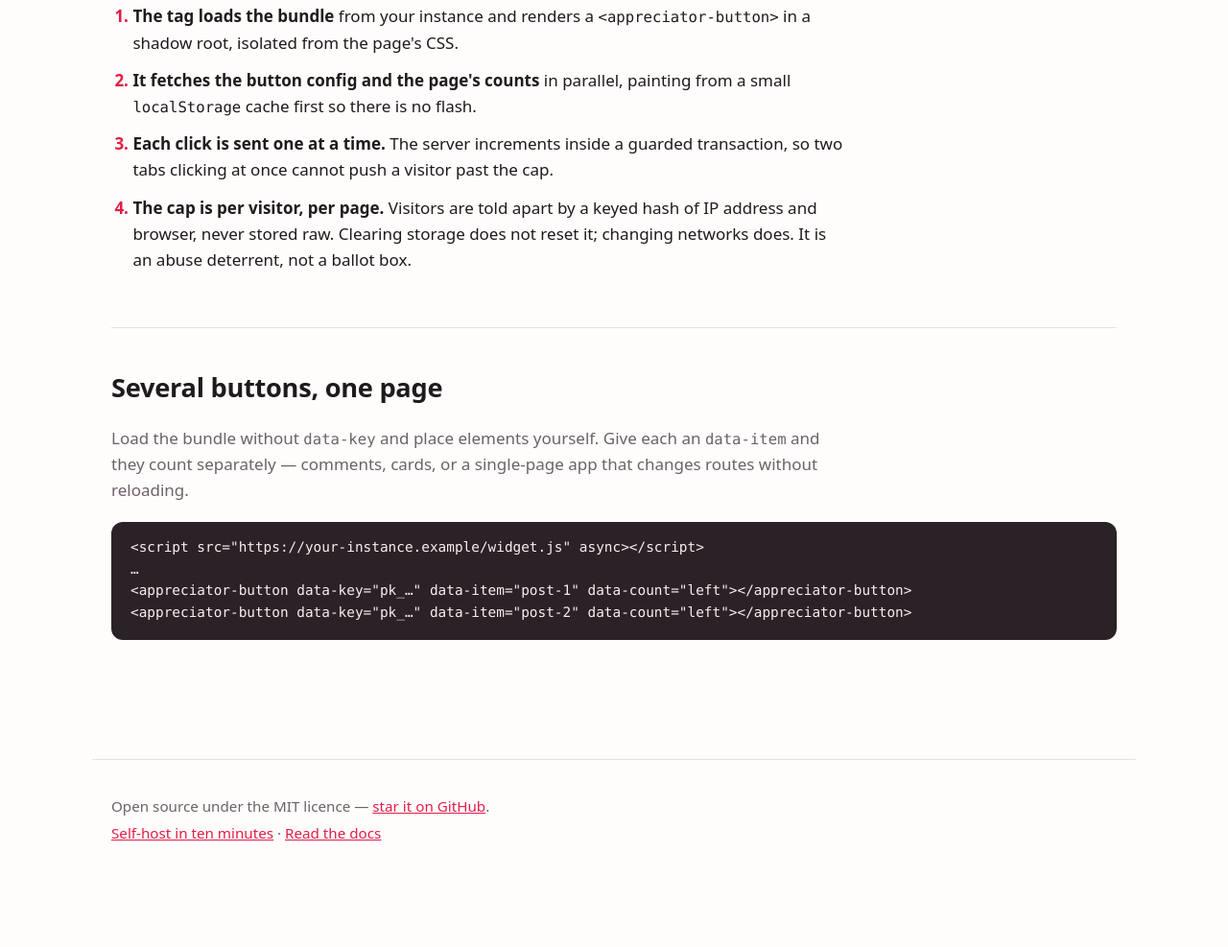
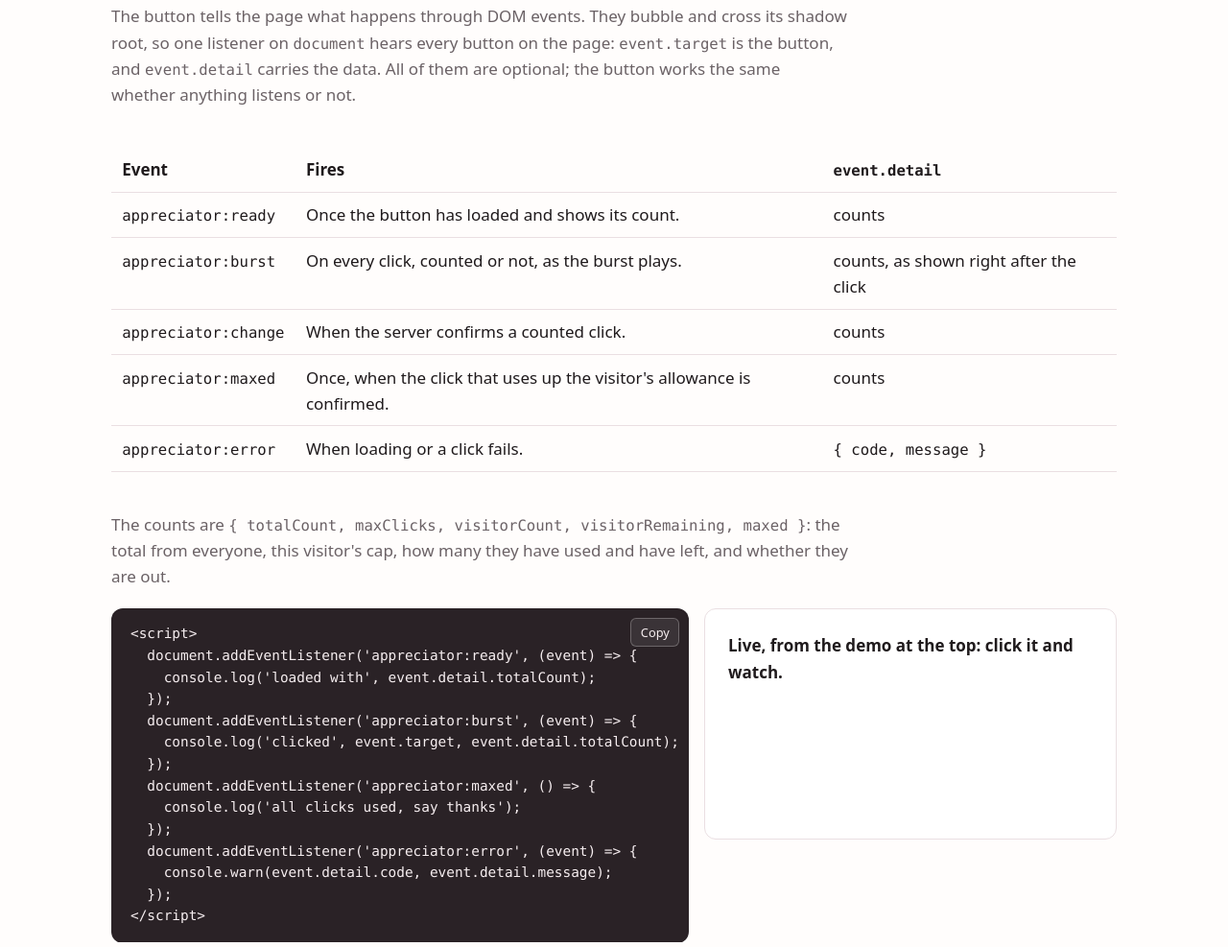
Before and after one commit to medhatdawoud/appreciator, a website: page site/index.html in a window 1280 px wide. Shown: the part 1396-2383 px from the top of the page at 96% size. Before the commit the page ends 2328 px from the top, so only its background shows below. Drawn offline with Linux system fonts and the light colour scheme; no server answers.

Commit message:
Document the button's events on the landing page
A "Listen to it" section lists the events every button sends, when each
fires and what it carries, with a snippet to copy and a live log of the
demo's events; both READMEs carry the same table.

```diff
--- a/site/index.html
+++ b/site/index.html
@@ -22,6 +22,7 @@
         <a href="#customise">Customise</a>
         <a href="#how">How it works</a>
         <a href="#multiple">Multiple buttons</a>
+        <a href="#events">Events</a>
         <a href="./leaderboard" data-leaderboard-link>Most appreciated</a>
         <a class="nav-github" data-repo-link href="https://github.com/medhatdawoud/appreciator">
           <img src="img/github.svg" alt="" width="18" height="18" />
@@ -197,6 +198,83 @@ appreciator-button {
         </p>
       </section>
 
+      <section id="events" class="section">
+        <h2>Listen to it</h2>
+        <p>
+          The button tells the page what happens through DOM events. They bubble and cross its
+          shadow root, so one listener on <code>document</code> hears every button on the page:
+          <code>event.target</code> is the button, and <code>event.detail</code> carries the data.
+          All of them are optional; the button works the same whether anything listens or not.
+        </p>
+        <div class="table-scroll">
+          <table class="table events-table">
+            <thead>
+              <tr>
+                <th>Event</th>
+                <th>Fires</th>
+                <th><code>event.detail</code></th>
+              </tr>
+            </thead>
+            <tbody>
+              <tr>
+                <td><code>appreciator:ready</code></td>
+                <td>Once the button has loaded and shows its count.</td>
+                <td>counts</td>
+              </tr>
+              <tr>
+                <td><code>appreciator:burst</code></td>
+                <td>On every click, counted or not, as the burst plays.</td>
+                <td>counts, as shown right after the click</td>
+              </tr>
+              <tr>
+                <td><code>appreciator:change</code></td>
+                <td>When the server confirms a counted click.</td>
+                <td>counts</td>
+              </tr>
+              <tr>
+                <td><code>appreciator:maxed</code></td>
+                <td>Once, when the click that uses up the visitor's allowance is confirmed.</td>
+                <td>counts</td>
+              </tr>
+              <tr>
+                <td><code>appreciator:error</code></td>
+                <td>When loading or a click fails.</td>
+                <td><code>{ code, message }</code></td>
+              </tr>
+            </tbody>
+          </table>
+        </div>
+        <p>
+          The counts are
+          <code>{ totalCount, maxClicks, visitorCount, visitorRemaining, maxed }</code>: the total
+          from everyone, this visitor's cap, how many they have used and have left, and whether they
+          are out.
+        </p>
+        <div class="events-demo">
+          <div class="code-block">
+            <pre><code data-events-snippet>&lt;script&gt;
+  document.addEventListener('appreciator:ready', (event) =&gt; {
+    console.log('loaded with', event.detail.totalCount);
+  });
+  document.addEventListener('appreciator:burst', (event) =&gt; {
+    console.log('clicked', event.target, event.detail.totalCount);
+  });
+  document.addEventListener('appreciator:maxed', () =&gt; {
+    console.log('all clicks used, say thanks');
+  });
+  document.addEventListener('appreciator:error', (event) =&gt; {
+    console.warn(event.detail.code, event.detail.message);
+  });
+&lt;/script&gt;</code></pre>
+            <button class="copy" type="button" data-copy="[data-events-snippet]">Copy</button>
+          </div>
+          <figure class="card event-log-card">
+            <figcaption>Live, from the demo at the top: click it and watch.</figcaption>
+            <ol class="event-log" data-event-log aria-live="polite"></ol>
+          </figure>
+        </div>
+      </section>
+
       <section id="how" class="section">
         <h2>How it works</h2>
         <ol class="steps">
--- a/site/landing.js
+++ b/site/landing.js
@@ -166,12 +166,47 @@
     }
   }
 
+  /**
+   * The live log in "Listen to it": the events the hero demo sends, newest
+   * first, the way a page's own listener would see them.
+   */
+  function wireEventLog() {
+    const log = document.querySelector('[data-event-log]');
+    const hero = document.querySelector('[data-demo-slot="hero"]');
+    if (!log || !hero) return;
+    const names = [
+      'appreciator:ready',
+      'appreciator:burst',
+      'appreciator:change',
+      'appreciator:maxed',
+      'appreciator:error',
+    ];
+    for (const name of names) {
+      document.addEventListener(name, (event) => {
+        if (!hero.contains(event.target)) return;
+        const detail = event.detail ?? {};
+        const entry = document.createElement('li');
+        const label = document.createElement('code');
+        label.textContent = name;
+        const data =
+          name === 'appreciator:error'
+            ? ` ${detail.code}`
+            : ` total ${detail.totalCount}, ${detail.visitorRemaining} left`;
+        entry.append(label, data);
+        log.prepend(entry);
+        while (log.children.length > 8) log.lastElementChild.remove();
+      });
+    }
+  }
+
   async function main() {
     const config = await loadConfig();
     setLinks(config);
     showSignInError();
     fillSnippet(config);
     wireCopyButtons();
+    // Before the demos, so the hero's first ready is in the log.
+    wireEventLog();
     mountDemos(config);
     wireReset(config);
   }
--- a/site/site.css
+++ b/site/site.css
@@ -440,6 +440,75 @@ pre code {
   }
 }
 
+.table-scroll {
+  overflow-x: auto;
+}
+
+.events-table code {
+  white-space: nowrap;
+}
+
+.events-demo {
+  display: grid;
+  grid-template-columns: minmax(0, 1.4fr) minmax(0, 1fr);
+  gap: 1rem;
+  align-items: start;
+  margin: 1.25rem 0;
+}
+
+.events-demo .code-block {
+  margin: 0;
+}
+
+.event-log-card {
+  margin: 0;
+}
+
+.event-log-card figcaption {
+  font-weight: 600;
+  margin-bottom: 0.5rem;
+}
+
+.event-log {
+  margin: 0;
+  padding-left: 1.2rem;
+  min-height: 8rem;
+  font-size: 0.85rem;
+  color: var(--muted);
+  display: grid;
+  gap: 0.2rem;
+}
+
+@media (max-width: 800px) {
+  .events-demo {
+    grid-template-columns: minmax(0, 1fr);
+  }
+}
+
+/* On a phone each event stacks: its name, when it fires, then its detail. */
+@media (max-width: 640px) {
+  .events-table thead {
+    display: none;
+  }
+
+  .table.events-table tr {
+    display: grid;
+    gap: 0.2rem;
+    padding: 0.7rem 0;
+    border-bottom: 1px solid var(--line);
+  }
+
+  .table.events-table td {
+    padding: 0;
+    border: 0;
+  }
+
+  .events-table td:last-child::before {
+    content: 'Detail: ';
+    color: var(--muted);
+  }
+}
+
 .footnote {
   font-size: 0.95rem;
 }
```
Also changed, not shown: CHANGES.md (+15 -0 lines), packages/widget/test/e2e/landing.spec.ts (+22 -0 lines), README.md, packages/widget/README.md.
